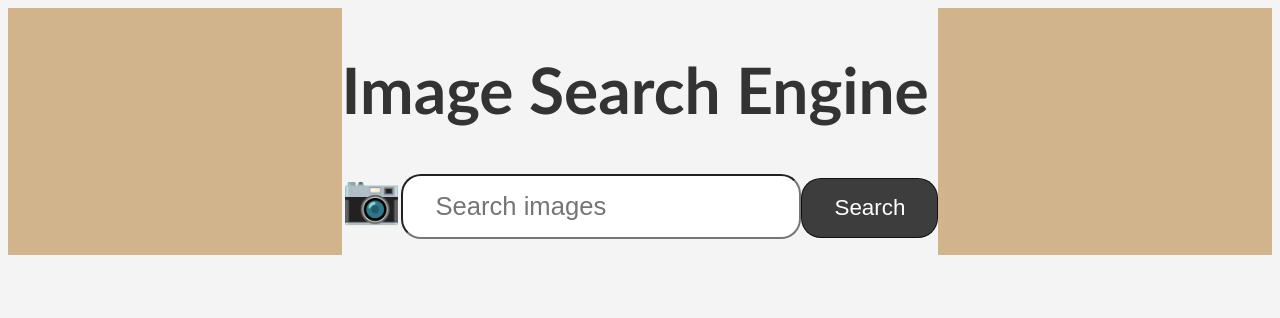
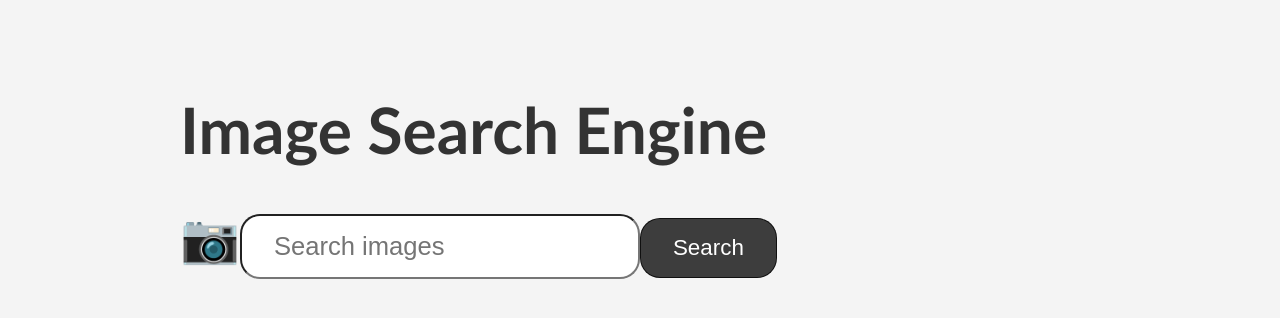
Before and after one commit to AVu120/image-search-engine, a React app in the folder client/: page / in a window 1280 px wide. Shown: the top 318 px of the page. Built offline with nearby package versions, Linux system fonts and the light colour scheme.

Commit message:
Enable query and rendering of images in 3 columns underneath form UI.

```diff
--- a/client/package.json
+++ b/client/package.json
@@ -13,6 +13,7 @@
   "license": "MIT",
   "devDependencies": {
     "@babel/core": "^7.12.10",
+    "@babel/plugin-transform-runtime": "^7.12.10",
     "@babel/preset-env": "^7.12.11",
     "@babel/preset-react": "^7.12.10",
     "@typescript-eslint/eslint-plugin": "^4.13.0",
--- a/client/src/pages/Search.js
+++ b/client/src/pages/Search.js
@@ -5,11 +5,32 @@ const Search = () => {
   const [query, setQuery] = useState("");
   const [images, setImages] = useState();
 
+  const queryImages = async (e) => {
+    e.preventDefault();
+    const apiEndpoint = "http://localhost:5000/images";
+    const apiUrl = new URL(apiEndpoint);
+    const queryParmaters = { query };
+    Object.keys(queryParmaters).forEach((key) =>
+      apiUrl.searchParams.append(key, queryParmaters[key])
+    );
+    const response = await fetch(
+      apiUrl,
+      process.env.NODE_ENV === "development" && { mode: "cors" }
+    );
+
+    if (response.ok) {
+      const responseInJson = await response.json();
+      setImages(responseInJson.response.results);
+    } else {
+      console.error({ response });
+    }
+  };
+
   return (
     <div className={css.search}>
-      <div>
+      <div className={css.container}>
         <h1 className={css.title}>Image Search Engine</h1>
-        <form onSubmit={() => alert("Images queried!")}>
+        <form onSubmit={(e) => queryImages(e)}>
           <label className={css.inputLabel}> 📷</label>
           <input
             type="text"
@@ -17,12 +38,26 @@ const Search = () => {
             placeholder="Search images"
             value={query}
             onChange={(e) => setQuery(e.target.value)}
+            required
           />
           <button type="submit" className={css.button}>
             Search
           </button>
         </form>
       </div>
+      <div className={css.card_list}>
+        {(images || []).map((image) => (
+          <div className={css.card}>
+            <img
+              className="card_image"
+              alt={image.alt_description}
+              src={image.urls.full}
+              width="50%"
+              height="50%"
+            ></img>
+          </div>
+        ))}
+      </div>
     </div>
   );
 };
--- a/client/src/pages/Search.module.css
+++ b/client/src/pages/Search.module.css
@@ -1,8 +1,12 @@
 .search {
   margin: 0;
   padding: 0;
-  display: flex;
-  justify-content: center;
+}
+
+.container {
+  margin: 0 auto;
+  max-width: 1000px;
+  padding: 40px;
 }
 
 .title {
@@ -43,29 +47,22 @@
   background-color: rgba(0, 0, 0, 0.85);
 }
 
-.search {
-  background-color: green;
-}
-
-.card-list {
+/* Mobile view  */
+.card_list {
   column-count: 1;
 }
 
-@media screen and (min-width: 601px) {
-  .card-list {
+/* Tablet view  */
+@media screen and (min-width: 700px) {
+  .card_list {
     column-count: 2;
-  }
-  .search {
-    background-color: blue;
   }
 }
 
-@media screen and (min-width: 769px) {
-  .card-list {
+/* Desktop view  */
+@media screen and (min-width: 1024px) {
+  .card_list {
     column-count: 3;
-  }
-  .search {
-    background-color: tan;
   }
 }
 
@@ -74,7 +71,7 @@
   display: flex;
 }
 
-.card--image {
+.card_image {
   flex: 100%;
   margin-top: 1rem;
   border-radius: 10px;
```
Also changed, not shown: client/.babelrc, 1 other file (tests, documents, lock files or other folders).
